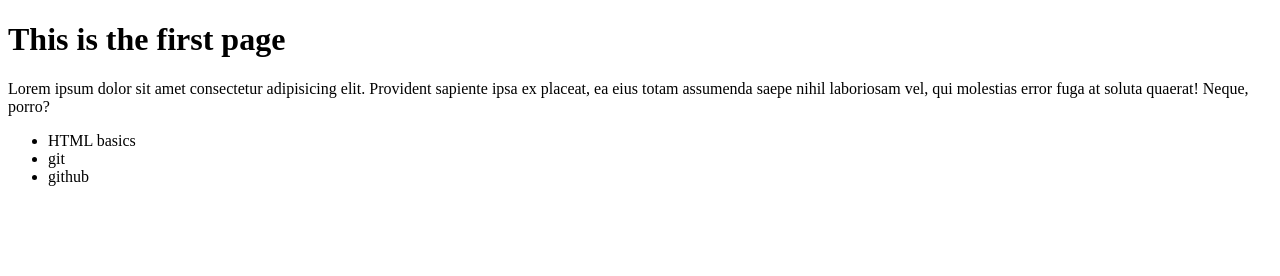
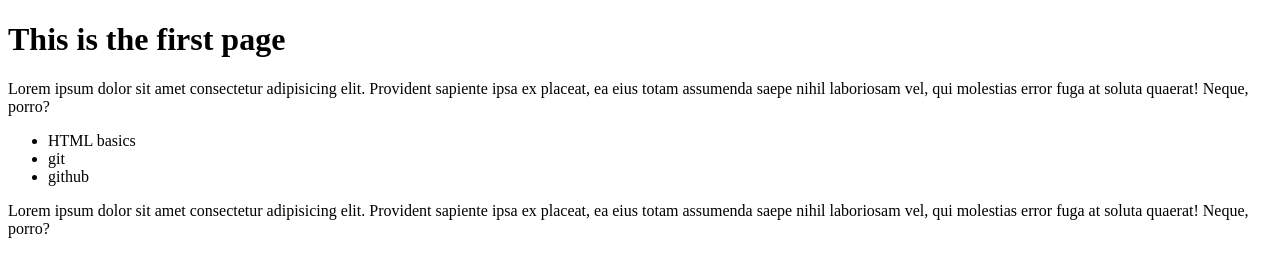
Before and after one commit to sharifomarshurie-svg/gitbasics, a plain HTML site: page index.html in a window 1280 px wide. Drawn offline with Linux system fonts and the light colour scheme.

Commit message:
added a new paragraph

```diff
--- a/index.html
+++ b/index.html
@@ -13,5 +13,6 @@
         <li>git</li>
         <li>github</li>
     </ul>
+    <p>Lorem ipsum dolor sit amet consectetur adipisicing elit. Provident sapiente ipsa ex placeat, ea eius totam assumenda saepe nihil laboriosam vel, qui molestias error fuga at soluta quaerat! Neque, porro?</p>
 </body>
 </html>
```
